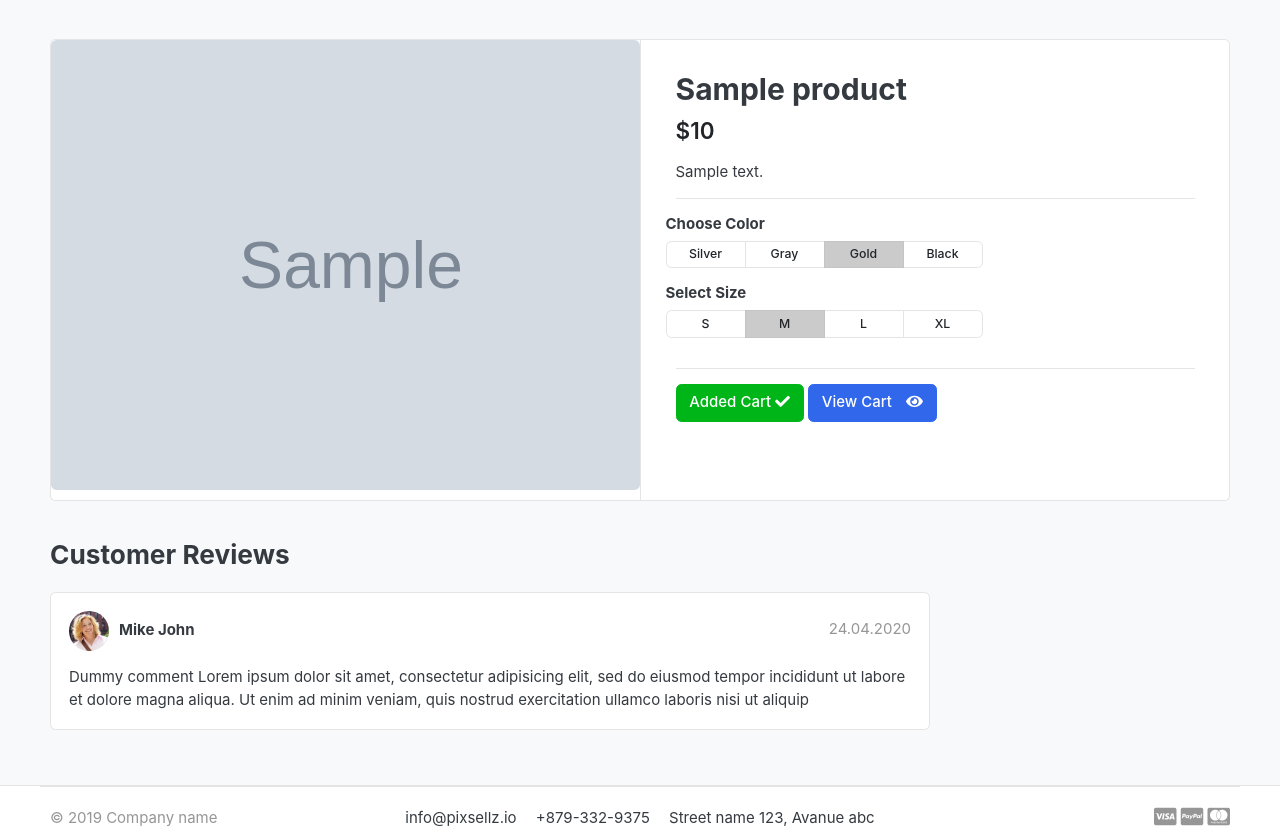
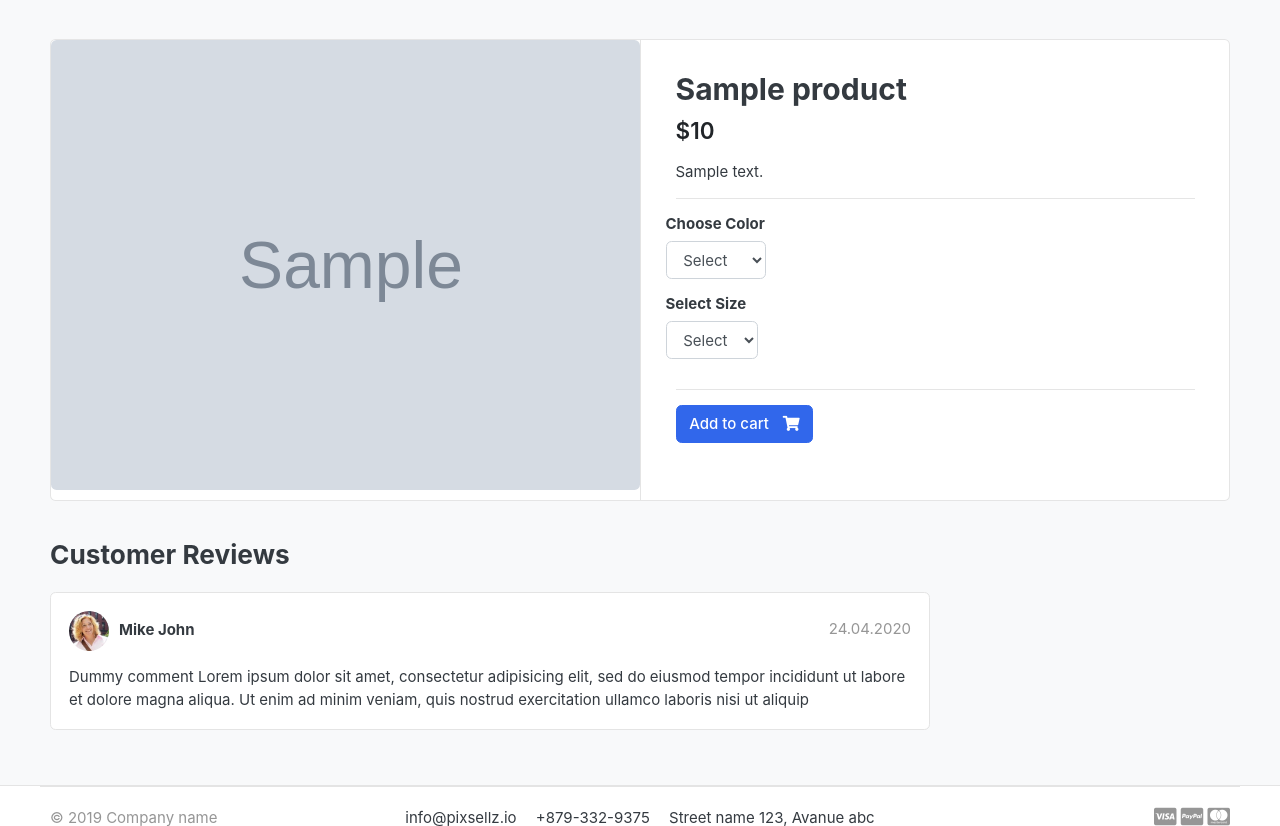
Before and after one commit to sajithpi/GreatKart-Django, a Django app: template templates/store/product_detail.html in a window 1280 px wide. Shown: the part 119-945 px from the top of the page. Run offline with Django 4.2, Linux system fonts and the light colour scheme; the template is opened without the code that fills it: values that come from a table or form of the project are taken from there, others are empty; tables that the repository leaves empty hold one stand-in row (values such as "Sample post"); grey boxes marked "Sample" are stand-in pictures; some libraries are stand-ins or nearby versions; some web fonts are replaced.

Commit message:
store and cart functionality

```diff
--- a/carts/models.py
+++ b/carts/models.py
@@ -1,5 +1,5 @@
 from django.db import models
-from store.models import Product
+from store.models import Product, Variation
 
 # Create your models here.
 
@@ -13,6 +13,7 @@
 
 class CartItem(models.Model):
     product = models.ForeignKey(Product,on_delete=models.CASCADE)
+    variation = models.ManyToManyField(Variation,blank=True)
     cart = models.ForeignKey(Cart,on_delete=models.CASCADE)
     quantity = models.IntegerField(default=0)
     is_active = models.BooleanField(default=True)
@@ -20,6 +21,6 @@
     def subtotal(self):
         return (self.product.price * self.quantity)
 
-    def __str__(self):
+    def __unicode__(self):
 
         return self.product
--- a/carts/urls.py
+++ b/carts/urls.py
@@ -6,6 +6,6 @@
 urlpatterns = [
     path('',views.cart,name='cart'),
     path('add_cart/<int:product_id>/',views.add_cart,name="add_cart"),
-    path('remove_cart/<int:product_id>/',views.remove_cart,name="remove_cart"),
-     path('remove_cart_item/<int:product_id>/',views.remove_cart_item,name="remove_cart_item"),
+    path('remove_cart/<int:product_id>/<int:card_item_id>/',views.remove_cart,name="remove_cart"),
+    path('remove_cart_item/<int:product_id>/<int:card_item_id>/',views.remove_cart_item,name="remove_cart_item"),
 ]
--- a/store/models.py
+++ b/store/models.py
@@ -23,3 +23,27 @@
 
     def __str__(self):
         return self.product_name
+
+class VariationManager(models.Manager):
+    def colors(self):
+        return super(VariationManager,self).filter(variation_category='color',is_active='True')
+
+    def sizes(self):
+        return super(VariationManager,self).filter(variation_category='size',is_active='True')
+
+variation_category_choice = (
+    ('color', 'color'),
+    ('size', 'size'),
+)
+
+class Variation(models.Model):
+    product = models.ForeignKey(Product,on_delete=models.CASCADE)
+    variation_category = models.CharField(max_length=255,choices = variation_category_choice)
+    variation_value = models.CharField(max_length=255,unique=True)
+    is_active = models.BooleanField(default=True)
+    created_date = models.DateTimeField(auto_now=True)
+
+    objects = VariationManager()
+
+    def __str__(self):
+        return self.variation_value
--- a/store/urls.py
+++ b/store/urls.py
@@ -5,7 +5,7 @@
 
 urlpatterns = [
     path('',views.store,name="store"),
-    path('<slug:category_slug>/',views.store,name="products_by_category"),
-    path('<slug:category_slug>/<slug:product_slug>/',views.product_detail,name="product_detail"),
-
+    path('category/<slug:category_slug>/',views.store,name="products_by_category"),
+    path('category/<slug:category_slug>/<slug:product_slug>/',views.product_detail,name="product_detail"),
+    path('search/',views.searchProduct,name="search")
 ]
--- a/templates/includes/navbar.html
+++ b/templates/includes/navbar.html
@@ -43,13 +43,14 @@
                             <a class="dropdown-item" href="{% url 'store:products_by_category' category.slug %}">{{category.category_name}}</a>
                         {% endfor %}
                     </div>
-                </div>  <!-- category-wrap.// -->
-            </div> <!-- col.// -->
+                </div>
+            </div>
+            <!-- Search -->
             <a href="{% url 'store:store' %}" class="btn btn-outline-primary">Store</a>
             <div class="col-lg  col-md-6 col-sm-12 col">
-                <form action="#" class="search">
+                <form action="{% url 'store:search' %}" class="search" method="get">
                     <div class="input-group w-100">
-                        <input type="text" class="form-control" style="width:60%;" placeholder="Search">
+                        <input type="text" class="form-control" style="width:60%;" placeholder="Search" name="keyword">
 
                         <div class="input-group-append">
                           <button class="btn btn-primary" type="submit">
--- a/templates/store/product_detail.html
+++ b/templates/store/product_detail.html
@@ -16,6 +16,8 @@
     </article> <!-- gallery-wrap .end// -->
             </aside>
             <main class="col-md-6 border-left">
+    <form action="{% url 'carts:add_cart' single_product.id %}" method="POST">
+        {% csrf_token %}
       <article class="content-body">
 
       <h2 class="title">{{single_product.product_name}}</h2>
@@ -31,51 +33,36 @@
           <div class="row">
               <div class="item-option-select">
                   <h6>Choose Color</h6>
-                <div class="btn-group btn-group-sm btn-group-toggle" data-toggle="buttons">
-                  <label class="btn btn-light">
-                    <input type="radio" name="radio_color"> Silver
-                  </label>
-                  <label class="btn btn-light">
-                    <input type="radio" name="radio_color" > Gray
-                  </label>
-                  <label class="btn btn-light active">
-                    <input type="radio" name="radio_color checked"> Gold
-                  </label>
-                  <label class="btn btn-light">
-                    <input type="radio" name="radio_color"> Black
-                  </label>
-                </div>
+                  <select name="color" class="form-control" id="size">
+                    <option value="" disabled selected>Select</option>
+                      {% for i in single_product.variation_set.colors %}
+                        <option value="{{ i.variation_value | lower }}">{{ i.variation_value | capfirst }}</option>
+                      {% endfor %}
+
+
+
+                  </select>
               </div>
           </div> <!-- row.// -->
           <div class="row">
               <div class="item-option-select">
                   <h6>Select Size</h6>
-                <div class="btn-group btn-group-sm btn-group-toggle" data-toggle="buttons">
-                  <label class="btn btn-light">
-                    <input type="radio" name="radio_color"> S
-                  </label>
-                  <label class="btn btn-light active">
-                    <input type="radio" name="radio_color" checked> M
-                  </label>
-                  <label class="btn btn-light">
-                    <input type="radio" name="radio_color"> L
-                  </label>
-                  <label class="btn btn-light">
-                    <input type="radio" name="radio_color"> XL
-                  </label>
-                </div>
+                  <select name="size" class="form-control">
+                    <option value="Select Size" disabled selected>Select</option>
+                      {% for i in single_product.variation_set.sizes  %}
+                        <option value="{{ i.variation_value | lower }}">{{ i.variation_value | capfirst }}</option>
+                      {% endfor %}
+
+
+
+                  </select>
               </div>
           </div> <!-- row.// -->
           <hr>
 
           {% if single_product.stock >= 1 %}
 
-          {% if in_cart %}
-           <span class="text btn  btn-success">Added Cart  <i class="fas fa-check"></i> </span>
-            <a href="{% url 'carts:cart' %}" class="btn  btn-primary"> <span class="text">View Cart</span> <i class="fas fa-eye"></i>  </a>
-          {% else %}
-            <a href="{% url 'carts:add_cart' single_product.id %}" class="btn  btn-primary"> <span class="text">Add to cart</span> <i class="fas fa-shopping-cart"></i>  </a>
-         {% endif %}
+              <button type="submit" class="btn  btn-primary"> <span class="text">Add to cart</span> <i class="fas fa-shopping-cart"></i>  </button>
 
 
           {% else %}
@@ -85,6 +72,7 @@
               <span class="text-danger"><small>Only {{single_product.stock}} Products left</small></span>
           {% endif %}
       </article> <!-- product-info-aside .// -->
+    </form>
             </main> <!-- col.// -->
         </div> <!-- row.// -->
     </div> <!-- card.// -->
@@ -126,4 +114,9 @@
 
     </div> <!-- container .//  -->
     </section>
+
+
 {% endblock content %}
+
+
+    </script>
```
Also changed, not shown: carts/admin.py (+9 -2 lines), carts/views.py (+61 -17 lines), store/admin.py (+7 -1 lines), store/views.py (+19 -0 lines), templates/base.html (+7 -0 lines), templates/store/cart.html (+27 -5 lines), templates/store/store.html (+10 -2 lines), carts/migrations/0002_cartitem_variation.py (added), static/js/script.js (line endings or trailing spaces), store/migrations/0004_variation.py (added), store/migrations/0005_auto_20220108_1934.py (added), store/migrations/0006_auto_20220108_2054.py (added), store/migrations/0007_auto_20220108_2206.py (added). Lines whose indentation alone changed are shown as unchanged.
